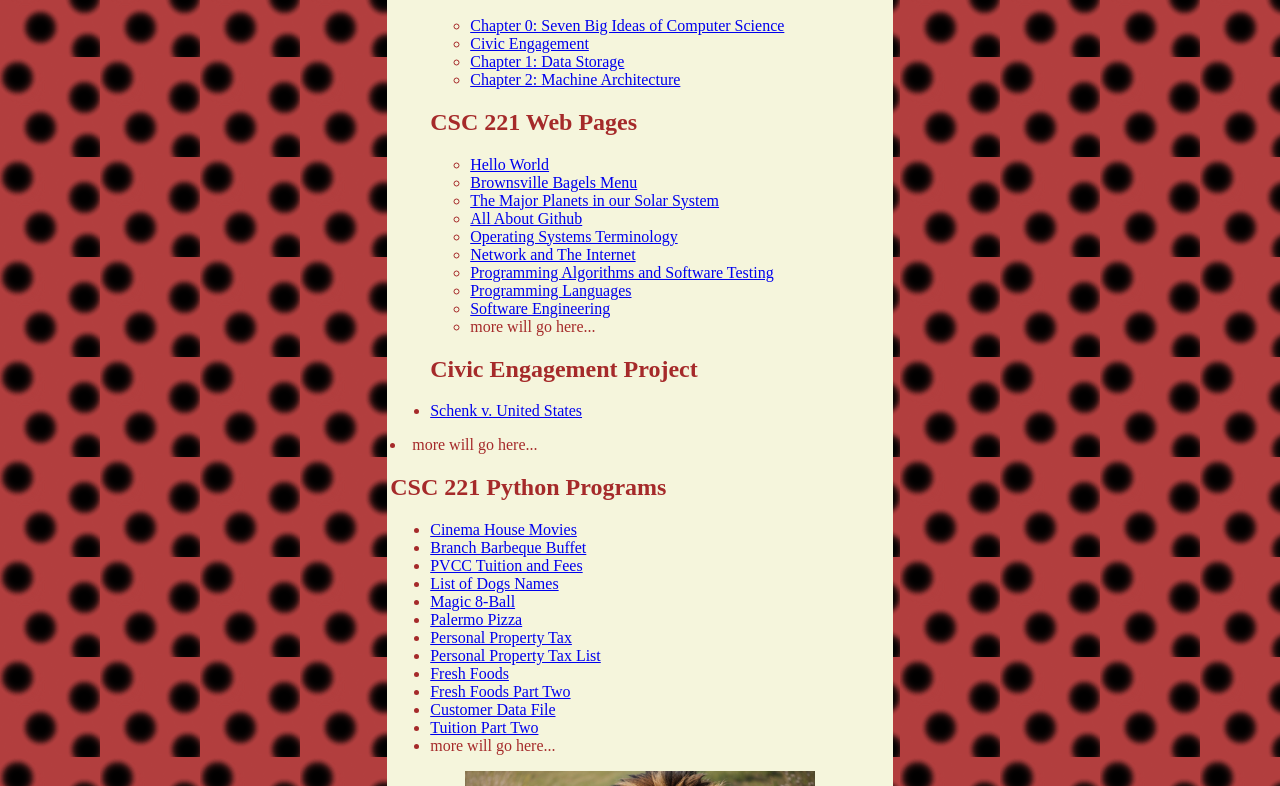
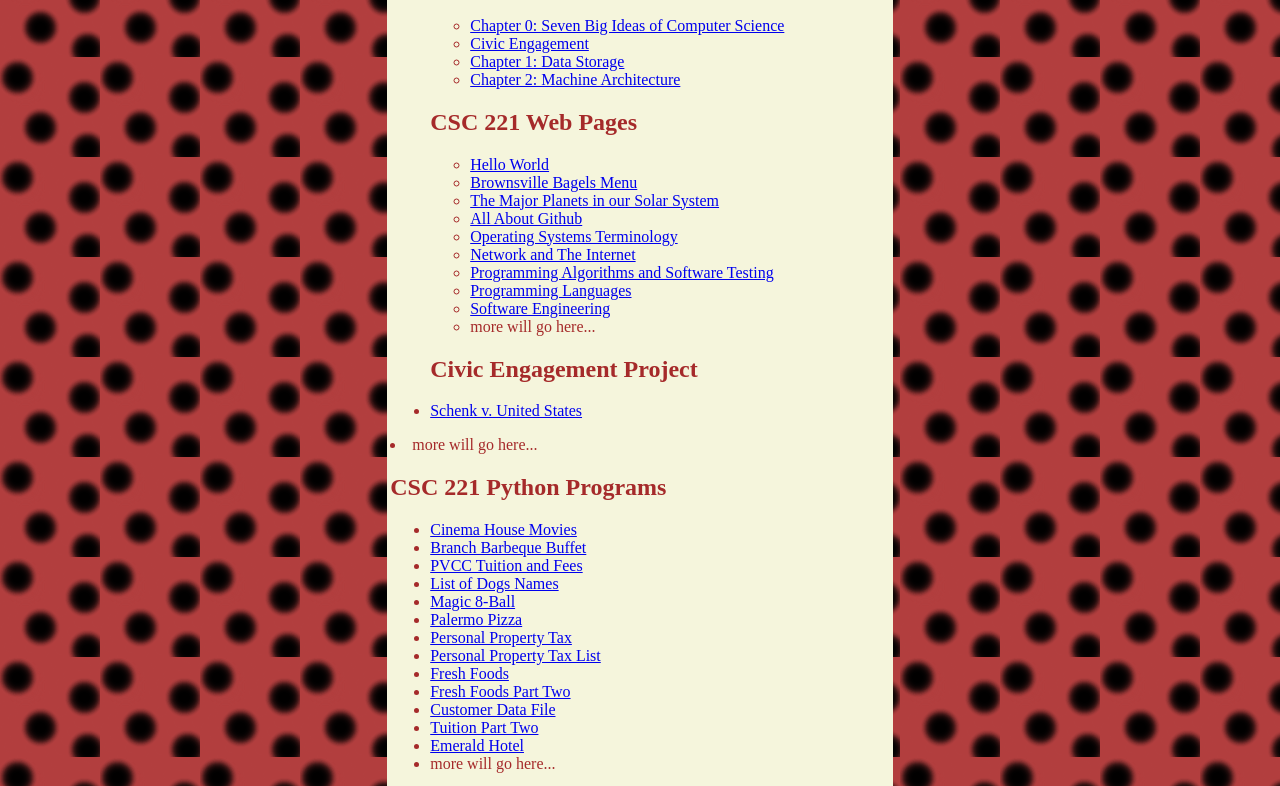
Before and after one commit to saleemsediqi-pvcc/saleemsediqi-pvcc.github.io, a plain HTML site: page index.html in a window 1280 px wide. Shown: the part 143-929 px from the top of the page. Drawn offline with Linux system fonts and the light colour scheme.

Commit message:
Update index.html

```diff
--- a/index.html
+++ b/index.html
@@ -56,6 +56,7 @@
      <li><a href="ffout.py"> Fresh Foods Part Two</a></li>
     <li><a href="custreport.py"> Customer Data File</a></li>
     <li><a href="tuition-w-html.py"> Tuition Part Two</a></li>
+    <li><a href="emerald-hotel.py"> Emerald Hotel</a></li>
 
 
 
```
